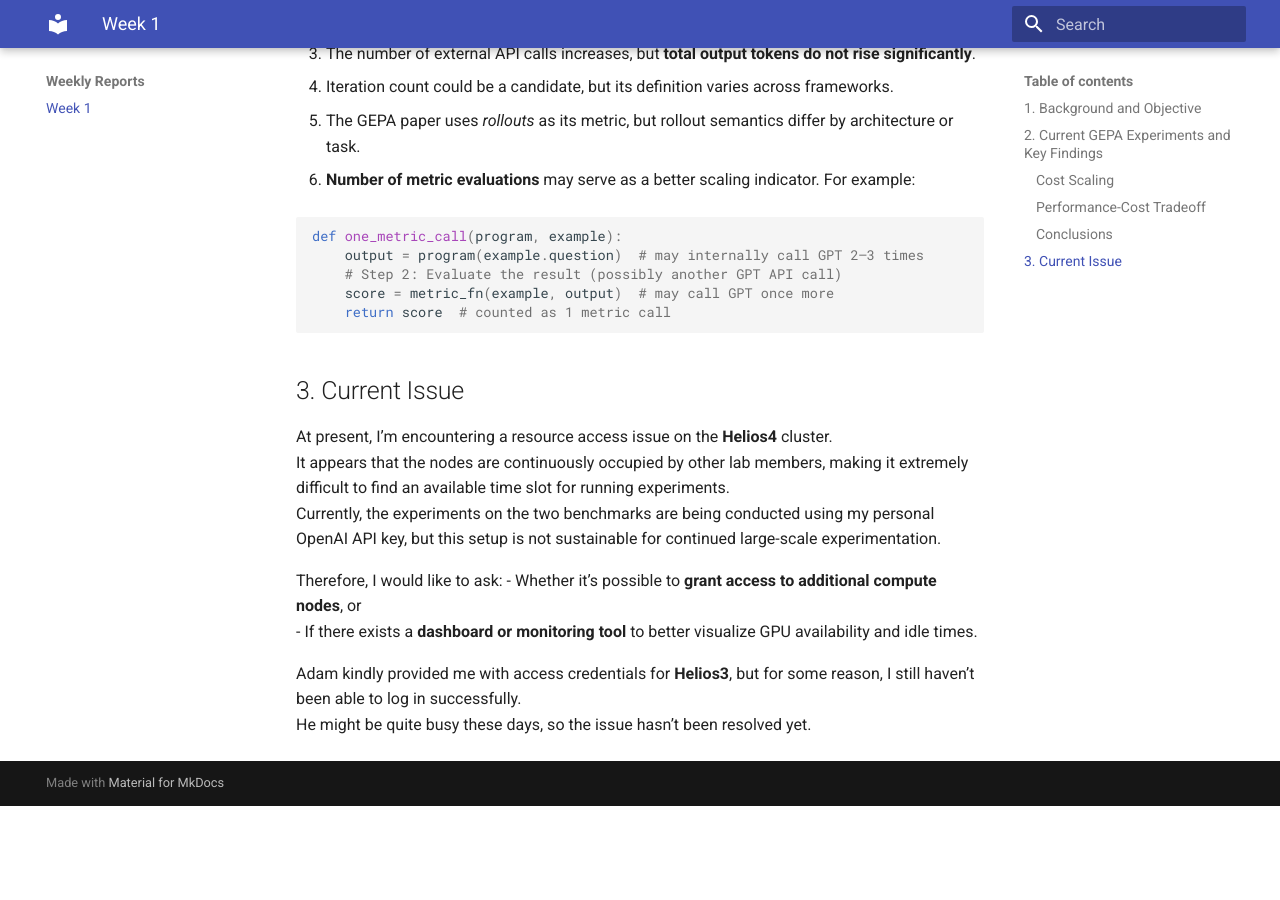
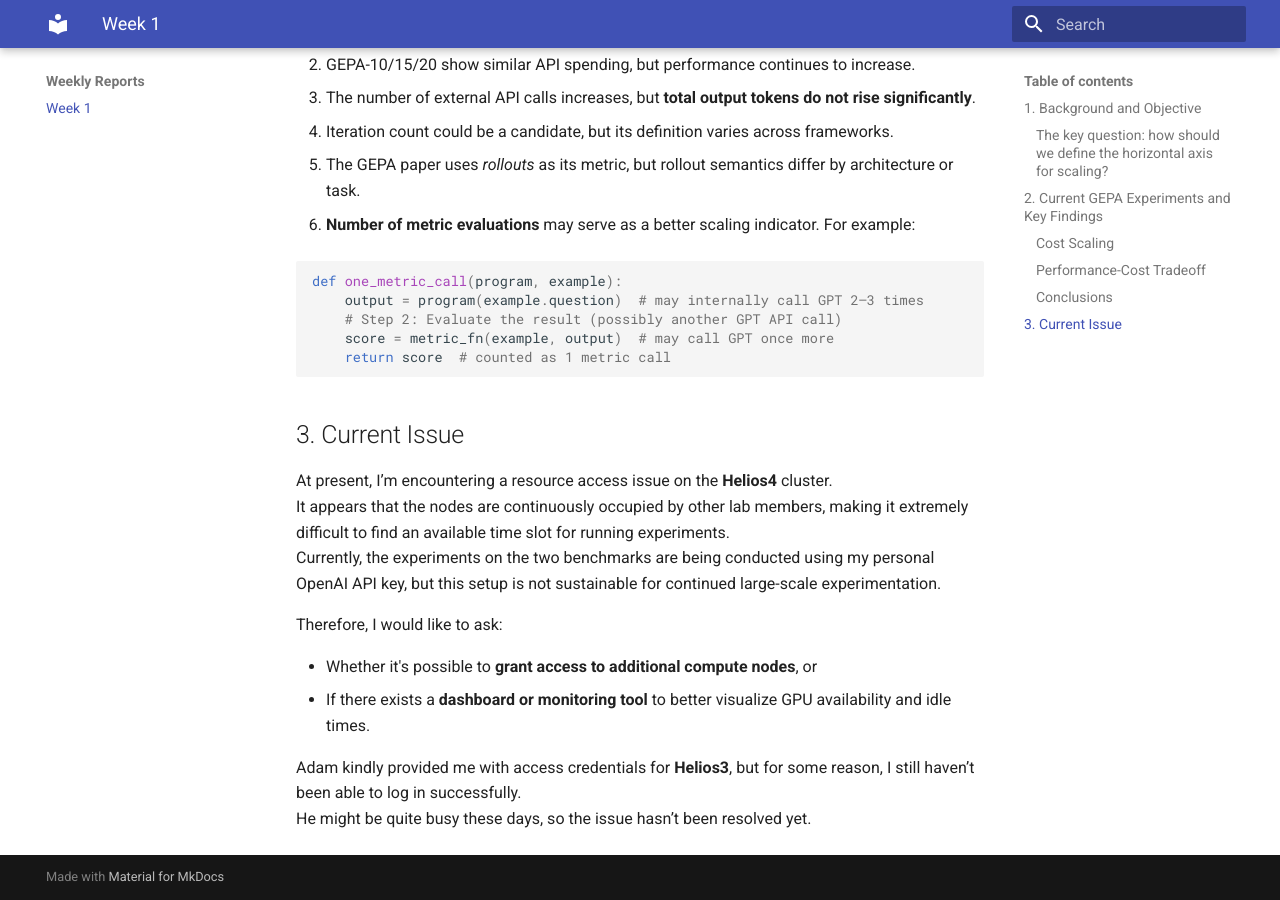
Before and after one commit to Ch1nyzzz/agent_plateau, an MkDocs documentation site: the page built from docs/week1.md, in a window 1280 px wide and 900 px high, scrolled down 2579 px. Built offline with MkDocs 1.6.1 and Material for MkDocs 9.7.7, drawn with Linux system fonts in a browser that asks for light colours; before the commit the page ends 3385 px from its top, so only the background shows below that.

Commit message:
update doc

```diff
--- a/docs/week1.md
+++ b/docs/week1.md
@@ -1,12 +1,15 @@
 ## 1. Background and Objective
 
 - We aim to compare **self-evolving/self-optimizing systems** (GEPA, ACE) under different levels of *inner-loop search/evaluation intensity*, focusing on their **performance–cost–compute scaling behavior**.
-- The key question: *how should we define the horizontal axis for scaling?*
-- Initial candidates:
-  - Number of rollouts
-  - Number of iterations
-  - Token usage
-  - Total cost (USD)
+
+### The key question: *how should we define the horizontal axis for scaling?*
+
+Initial candidates:
+
+- Number of rollouts
+- Number of iterations
+- Token usage
+- Total cost (USD)
 
 ---
 
@@ -55,7 +58,8 @@
 Currently, the experiments on the two benchmarks are being conducted using my personal OpenAI API key, but this setup is not sustainable for continued large-scale experimentation.
 
 Therefore, I would like to ask:
-- Whether it’s possible to **grant access to additional compute nodes**, or
+
+- Whether it's possible to **grant access to additional compute nodes**, or
 - If there exists a **dashboard or monitoring tool** to better visualize GPU availability and idle times.
 
 Adam kindly provided me with access credentials for **Helios3**, but for some reason, I still haven’t been able to log in successfully.
```
Also changed, not shown: docs/index.md (+2 -2 lines), site/index.html, site/search/search_index.json, site/week1/index.html.
